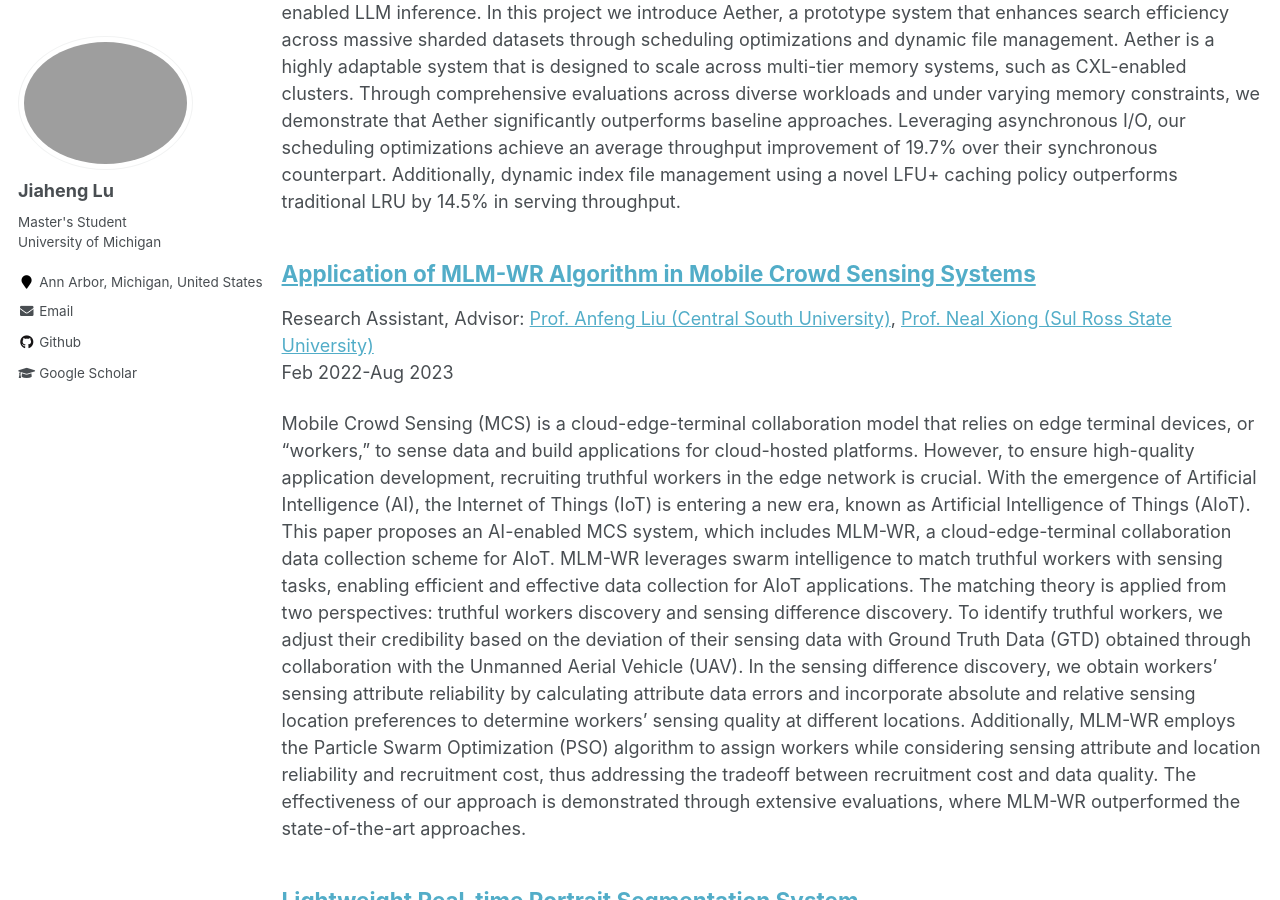
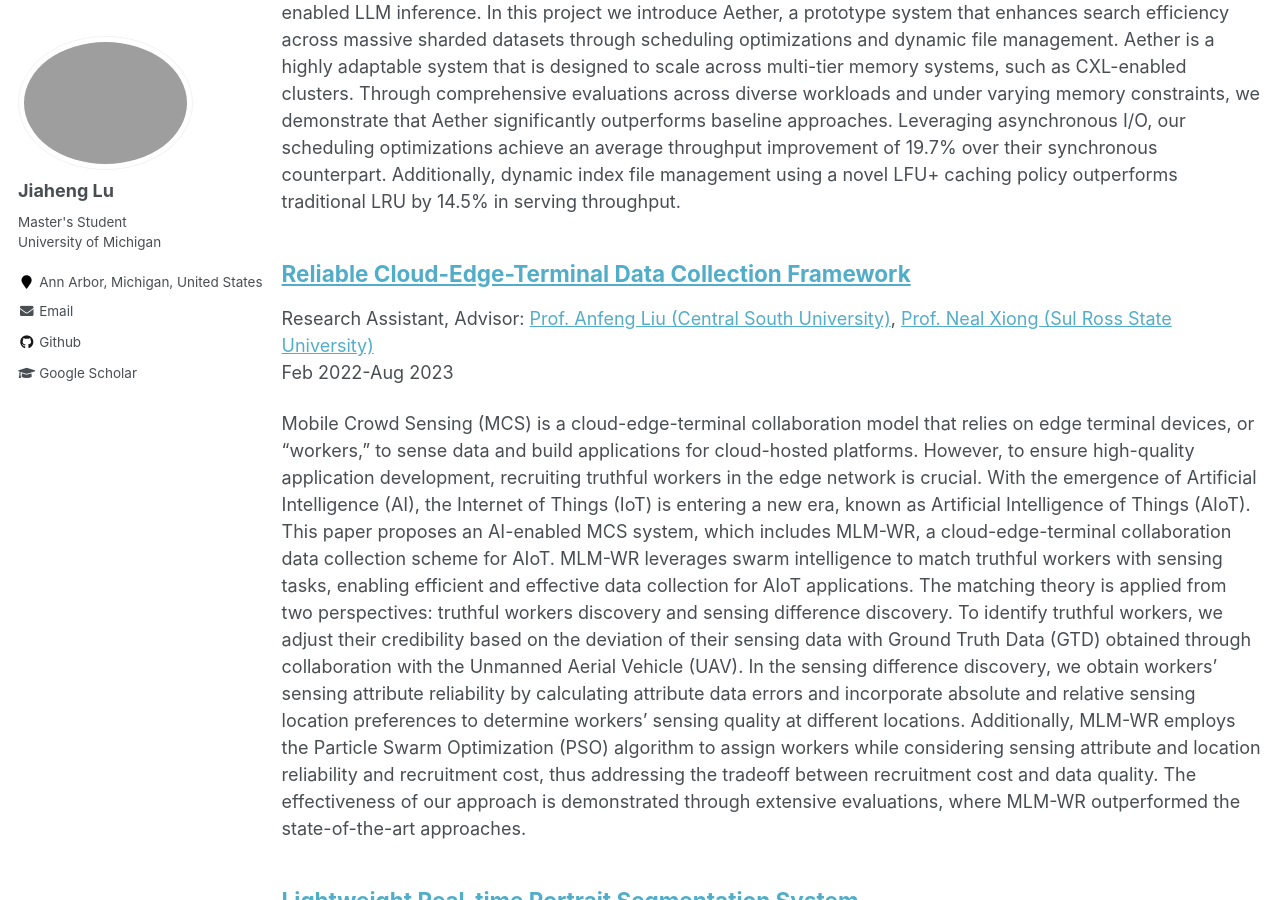
Before and after one commit to JhengLu/JhengLu.github.io, a Jekyll site: the page built from _pages/teaching.html, in a window 1280 px wide and 900 px high, scrolled down 1270 px. Built offline with Jekyll 4.4.1, drawn with Linux system fonts in a browser that asks for light colours.

Commit message:
[TEXT] fix of project title

```diff
--- a/_research/2022-02-28-MCS.md
+++ b/_research/2022-02-28-MCS.md
@@ -1,5 +1,5 @@
 ---
-title: "Application of MLM-WR Algorithm in Mobile Crowd Sensing Systems"
+title: "Reliable Cloud-Edge-Terminal Data Collection Framework"
 collection: research
 permalink: /research/mcs
 date_1: 2022-02-01
```
